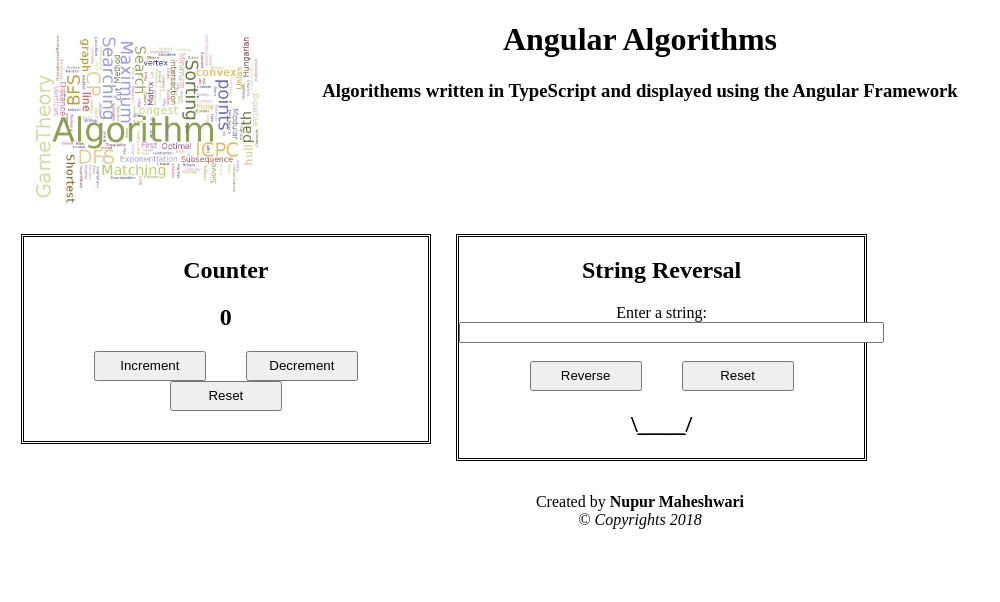
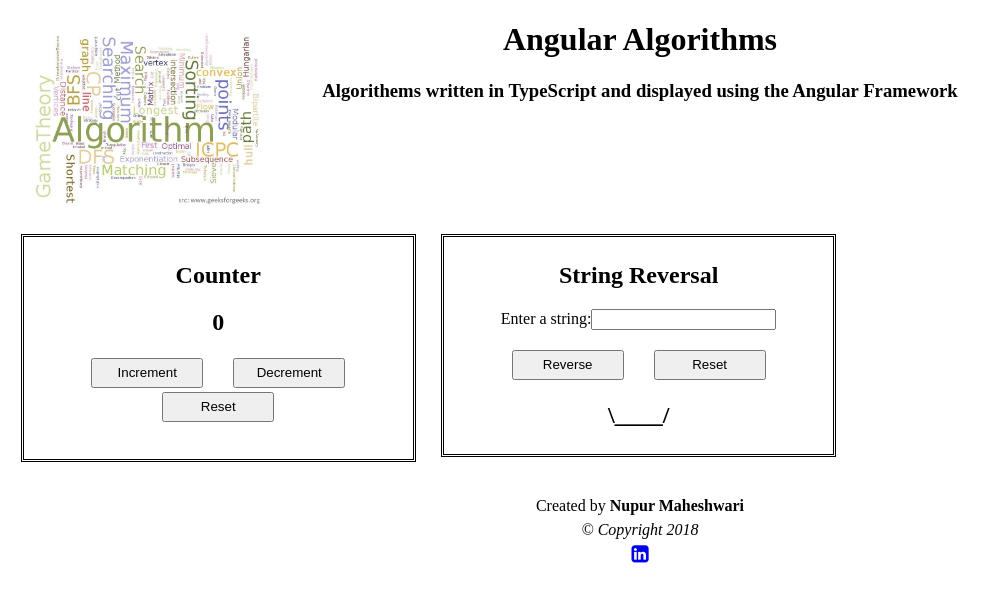
Before and after one commit to NupurM/AngularAlgorithms, an Angular app: page / in a window 1280 px wide. Shown: the top 602 px of the page, without its empty margins (0-1000 px from the left). Built offline with nearby package versions, Linux system fonts and the light colour scheme.

Commit message:
Add LinkedIn link and Image citation

```diff
--- a/src/app/app.component.html
+++ b/src/app/app.component.html
@@ -1,12 +1,16 @@
 <header>
-  <img src="assets\images\algorithm-splash.jpg" alt="Algorithm Splash" width="300">
+  <img src="assets\images\algorithm-splash.jpg" alt="Angular Algorithms" width="300">
   <h1>{{title}}</h1>
   <h3>{{description}}</h3>
 </header>
 
 <div class="wrapper">
-  <section><app-counter></app-counter></section>
-  <section><app-string-reversal></app-string-reversal></section>
+  <section>
+    <app-counter></app-counter>
+  </section>
+  <section>
+    <app-string-reversal></app-string-reversal>
+  </section>
 </div>
 
 
@@ -14,5 +18,11 @@
   Created by
   <strong>Nupur Maheshwari</strong>
   <br/>
-  <em>&copy; Copyrights 2018</em>
+  <em>&copy; Copyright 2018</em>
+  <br/>
+  <a href="https://www.linkedin.com/in/nupur-maheshwari/" target="_blank">
+    <i class="fa fa-linkedin-square"></i>
+  </a>
+
+
 </footer>
--- a/src/app/app.component.scss
+++ b/src/app/app.component.scss
@@ -14,19 +14,22 @@ header {
 }
 
 section {
-    width: 32%;
+    width: 30%;
     float: left;
     border-color: black;
     border-width: 3px;
     border-style: double;
     margin: 1%;
+    padding: 5px;
     text-align: center;
 }
 
 footer {
     text-align: center;
-    padding: 20px; // position: absolute;
-    // bottom: 0;
-    // left: 50%;
-    // transform: translate(-50%, 0);
+    line-height: 1.5rem;
+    padding: 20px;
+    .fa {
+        font-size: 1.25rem;
+        line-height: 1.5rem;
+    }
 }
--- a/src/app/string-reversal/string-reversal.component.html
+++ b/src/app/string-reversal/string-reversal.component.html
@@ -3,7 +3,7 @@
 </header>
 <form (ngSubmit)="reverse(inputString.value)">
   <label for="inputString">Enter a string:</label>
-  <input #inputString id="inputString" type="text" maxlength="50" size="50" />
+  <input #inputString id="inputString" type="text" maxlength="30" />
   <br/>
   <br/>
   <button type="submit">Reverse</button>
--- a/src/index.html
+++ b/src/index.html
@@ -7,6 +7,7 @@
 
   <meta name="viewport" content="width=device-width, initial-scale=1">
   <link rel="icon" type="image/x-icon" href="favicon.ico">
+  <link rel="stylesheet" href="https://cdnjs.cloudflare.com/ajax/libs/font-awesome/4.7.0/css/font-awesome.min.css">
 </head>
 <body>
   <app-root></app-root>
--- a/src/styles.css
+++ b/src/styles.css
@@ -2,6 +2,6 @@
 
 button {
     width: 7rem;
-    margin: 0 20px;
+    margin: 2px 15px;
     height: 30px;
 }
```
Also changed, not shown: src/assets/images/algorithm-splash.jpg.
